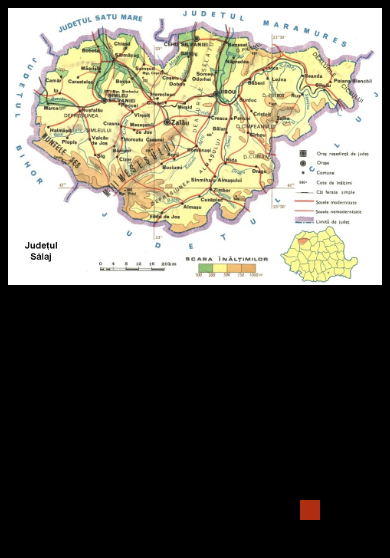
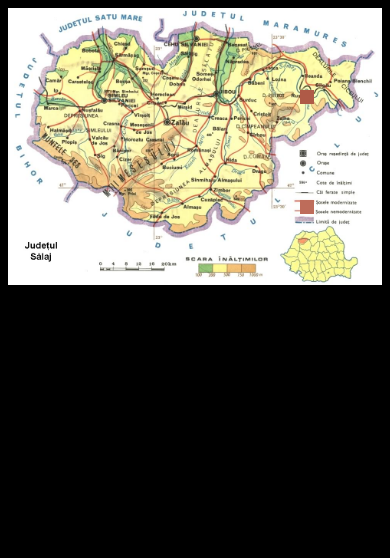
Before and after one commit to dar1acr/Descopera_Salajul, a plain HTML site: page geography/index.html in a window 390 px wide. Drawn offline with Linux system fonts and the light colour scheme.

Commit message:
Trying to make it phone working

```diff
--- a/geography/index.html
+++ b/geography/index.html
@@ -8,7 +8,8 @@
     <body>
         <div class="map-container">
             <img src="img/Salaj.jpg" alt="Map"/>
-            <div class="marker" style="top:500px; left:300px;"></div>
+            <div class="marker1"></div>
+            <div class="marker2"></div>
         </div>
         <script src="scripts_source/index_script.js"></script>
     </body>
--- a/geography/scripts_source/index_script.js
+++ b/geography/scripts_source/index_script.js
@@ -1,5 +1,11 @@
-document.querySelectorAll('.marker').forEach(marker=>{
+document.querySelectorAll('.marker1').forEach(marker=>{
     marker.addEventListener('click', ()=>{
         alert('Character clicked!');
     });
 });
+
+document.querySelectorAll('.marker2').forEach(marker=>{
+    marker.addEventListener('click', ()=>{
+        alert('Character clicked!');
+    });
+});
--- a/geography/style_foler/index_style.css
+++ b/geography/style_foler/index_style.css
@@ -1,23 +1,110 @@
-body{
+body {
     background-color: black;
 }
-.map-container{
-    position:center;
-    width:100%;
+
+.map-container {
+    position: center;
+    width: 100%;
 }
-img{
-    display:flex;
+
+img {
+    display: flex;
     max-width: 100%;
-    height:auto;
+    height: auto;
 }
-.marker{
+
+.marker1 {
+    display: flex;
     position: absolute;
+    top: 500px;
+    left: 300px;
     width: 20px;
     height: 20px;
-    background-color: rgb(175, 45, 16);
+    background-color: rgb(190, 108, 90);
     cursor: pointer;
     transition: transform 0.3s ease;
 }
-.marker:hover{
+.marker1:hover {
     transform: scale(1.2);
 }
+
+.marker2 {
+    display: flex;
+    position: absolute;
+    top: 200px;
+    left: 300px;
+    width: 20px;
+    height: 20px;
+    background-color: rgb(175, 90, 71);
+    cursor: pointer;
+    transition: transform 0.3s ease;
+}
+
+.marker2:hover {
+    transform: scale(1.2);
+}
+
+@media (max-width: 450px) {
+    .marker1 {
+        display: flex;
+        position: absolute;
+        top: 200px;
+        left: 300px;
+        width: 10px;
+        height: 10px;
+
+    }
+
+    .marker2 {
+        display: flex;
+        position: absolute;
+        top: 90px;
+        left: 300px;
+        width: 10px;
+        height: 10px;
+    }
+}
+
+@media (max-width: 450px) {
+    .marker1 {
+        display: flex;
+        position: absolute;
+        top: 200px;
+        left: 300px;
+        width: 10px;
+        height: 10px;
+
+    }
+
+    .marker2 {
+        display: flex;
+        position: absolute;
+        top: 90px;
+        left: 300px;
+        width: 10px;
+        height: 10px;
+    }
+}
+
+
+
+@media (max-width: 600px) {
+    .marker1 {
+        display: flex;
+        position: absolute;
+        top: 200px;
+        left: 300px;
+        width: 14px;
+        height: 14px;
+
+    }
+
+    .marker2 {
+        display: flex;
+        position: absolute;
+        top: 90px;
+        left: 300px;
+        width: 14px;
+        height: 14px;
+    }
+}
```
